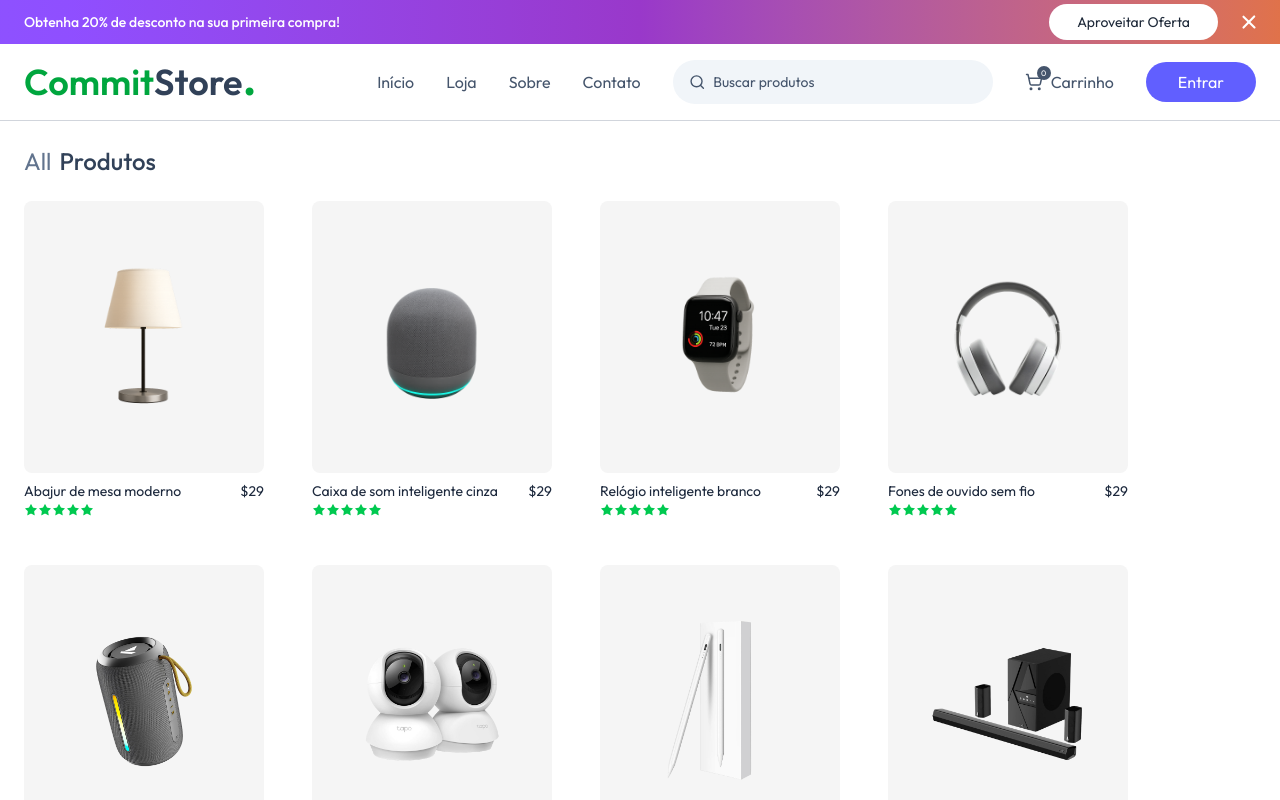
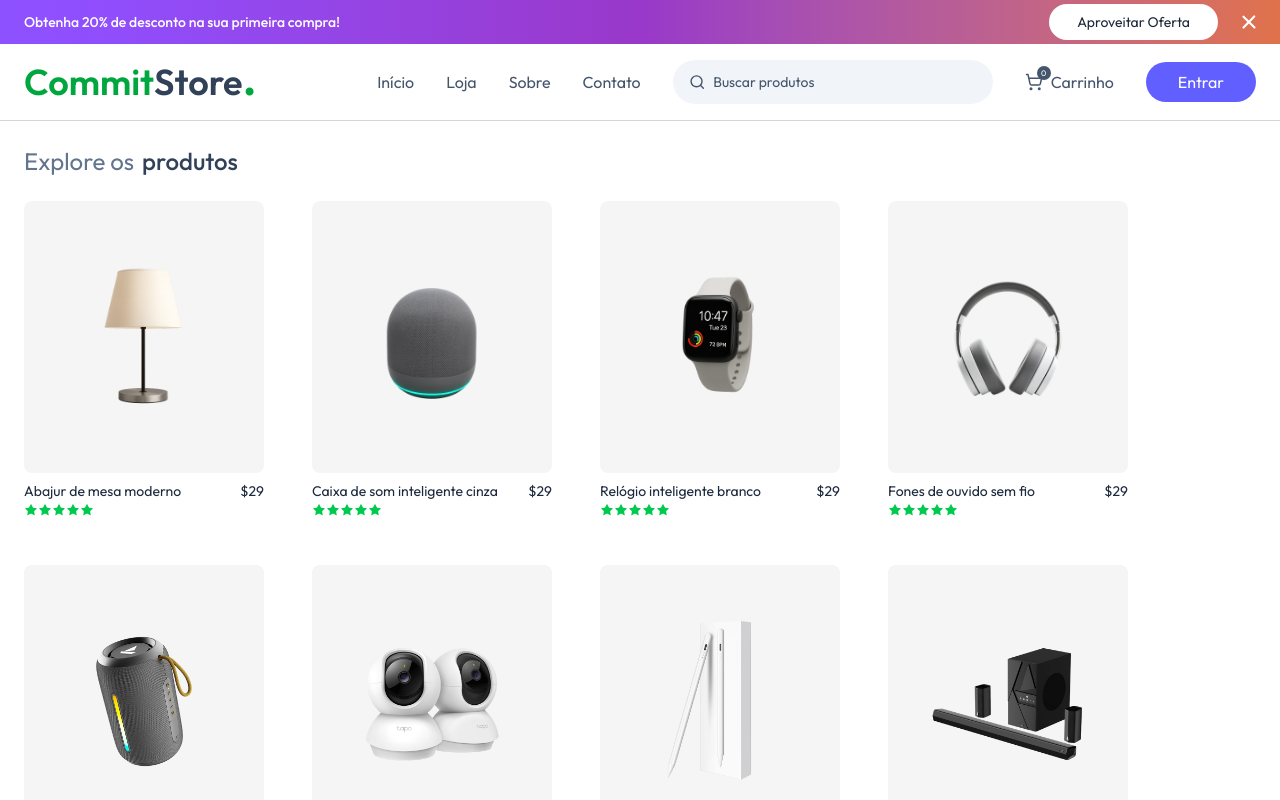
Before and after one commit to julfreitas/CommitStore, a Next.js app: page /shop in a window 1280 px wide. Shown: the top 800 px of the page. Built offline with nearby package versions, Linux system fonts and the light colour scheme; no server answers.

Commit message:
alterações visuais

```diff
--- a/app/(public)/shop/page.jsx
+++ b/app/(public)/shop/page.jsx
@@ -23,7 +23,7 @@ import { useSelector } from "react-redux"
     return (
         <div className="min-h-[70vh] mx-6">
             <div className=" max-w-7xl mx-auto">
-                <h1 onClick={() => router.push('/shop')} className="text-2xl text-slate-500 my-6 flex items-center gap-2 cursor-pointer"> {search && <MoveLeftIcon size={20} />}  All <span className="text-slate-700 font-medium">Produtos</span></h1>
+                <h1 onClick={() => router.push('/shop')} className="text-2xl text-slate-500 my-6 flex items-center gap-2 cursor-pointer"> {search && <MoveLeftIcon size={20} />}  Explore os <span className="text-slate-700 font-medium">produtos</span></h1>
                 <div className="grid grid-cols-2 sm:flex flex-wrap gap-6 xl:gap-12 mx-auto mb-32">
                     {filteredProducts.map((product) => <ProductCard key={product.id} product={product} />)}
                 </div>
--- a/components/BestSelling.jsx
+++ b/components/BestSelling.jsx
@@ -10,7 +10,7 @@ const BestSelling = () => {
 
   return (
     <div className='px-6 my-30 max-w-6xl mx-auto'>
-      <Title title='Mais vendidos' description={`Mostrando ${products.length < displayQuantity ? products.length : displayQuantity} of ${products.length} produtos`} href='/shop' />
+      <Title title='Mais vendidos' description={`Mostrando ${products.length < displayQuantity ? products.length : displayQuantity} de ${products.length} produtos`} href='/shop' />
       <div className='mt-12  grid grid-cols-2 sm:flex flex-wrap gap-6 xl:gap-12'>
         {products.slice().sort((a, b) => b.rating.length - a.rating.length).slice(0, displayQuantity).map((product, index) => (
           <ProductCard key={index} product={product} />
```
